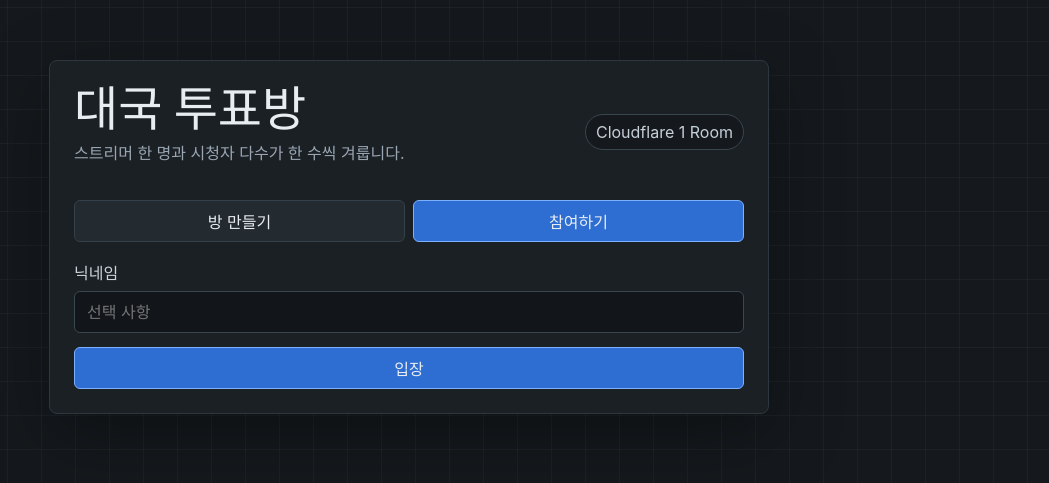
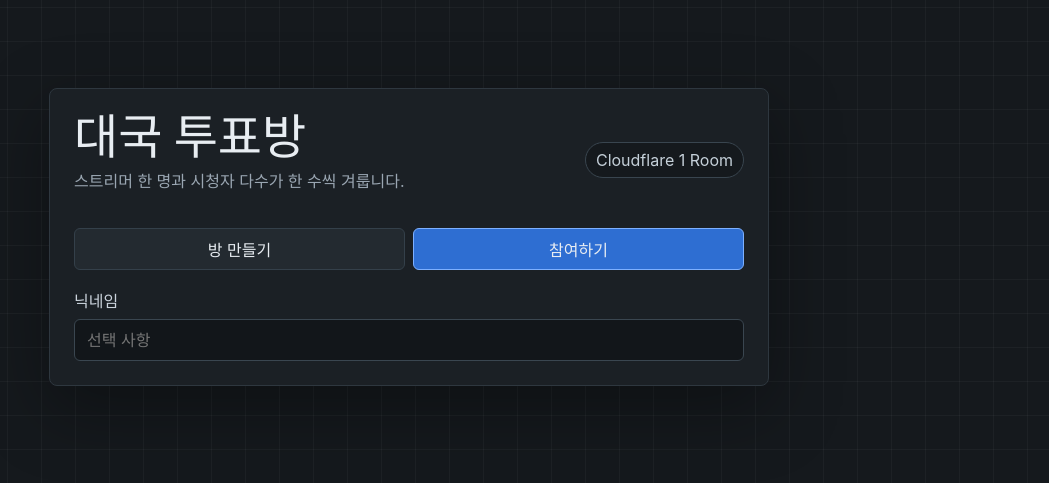
Before and after one commit to lkyu003/Chzz_Omoc_Chess_Badook, a React (Vite) app: page / in a window 1280 px wide. Shown: the part 163-646 px from the top of the page, without its empty margins (231-1280 px from the left). Built offline with nearby package versions, Linux system fonts and the light colour scheme.

Commit message:
Reject viewer joins without active room

```diff
--- a/src/main.jsx
+++ b/src/main.jsx
@@ -12,6 +12,11 @@ const games = [
 ];
 
 const timeOptions = [5, 10, 15, 20, 25, 30];
+
+function readableError(message) {
+  if (message.code === "no_room") return "현재 열린 방이 없습니다.";
+  return message.message || message.code || "요청을 처리하지 못했습니다.";
+}
 
 function App() {
   const [mode, setMode] = useState("join");
@@ -31,6 +36,7 @@ function App() {
   const [serverOffsetMs, setServerOffsetMs] = useState(0);
   const socketRef = useRef(null);
   const audioRef = useRef(null);
+  const pendingRoleRef = useRef(null);
 
   useEffect(() => {
     audioRef.current = createMoveAudio();
@@ -43,6 +49,7 @@ function App() {
   const connect = useCallback(
     (nextRole, nextToken = token) => {
       socketRef.current?.close();
+      pendingRoleRef.current = nextRole;
       setSocketStatus("connecting");
       setError("");
       const protocol = location.protocol === "https:" ? "wss" : "ws";
@@ -60,7 +67,13 @@ function App() {
         const message = JSON.parse(event.data);
         if (message.state?.serverNow) setServerOffsetMs(message.state.serverNow - Date.now());
         if (message.serverNow) setServerOffsetMs(message.serverNow - Date.now());
-        if (message.type === "room_snapshot") setState(message.state);
+        if (message.type === "room_snapshot") {
+          setState(message.state);
+          if (pendingRoleRef.current && message.state?.active) {
+            setRole(pendingRoleRef.current);
+            pendingRoleRef.current = null;
+          }
+        }
         if (message.type === "turn_started") {
           setState((previous) =>
             previous ? { ...previous, turn: { id: message.turnId, side: message.side, endsAt: message.endsAt, serverNow: message.serverNow } } : previous,
@@ -76,7 +89,15 @@ function App() {
         if (message.type === "viewer_count") {
           setState((previous) => (previous ? { ...previous, viewerCount: message.count } : previous));
         }
-        if (message.type === "error") setError(message.message || message.code);
+        if (message.type === "error") {
+          setError(readableError(message));
+          if (message.code === "no_room") {
+            pendingRoleRef.current = null;
+            setRole(null);
+            setState(null);
+            socket.close();
+          }
+        }
       });
     },
     [muted, nickname, token],
@@ -104,9 +125,8 @@ function App() {
   };
 
   const joinRoom = (event) => {
-    event.preventDefault();
+    event?.preventDefault();
     audioRef.current?.unlock();
-    setRole("viewer");
     connect("viewer", "");
   };
 
@@ -212,7 +232,16 @@ function EntryScreen(props) {
           <button className={props.mode === "create" ? "active" : ""} onClick={() => props.setMode("create")}>
             방 만들기
           </button>
-          <button className={props.mode === "join" ? "active" : ""} onClick={() => props.setMode("join")}>
+          <button
+            className={props.mode === "join" ? "active" : ""}
+            onClick={(event) => {
+              if (props.mode === "join") {
+                props.joinRoom(event);
+              } else {
+                props.setMode("join");
+              }
+            }}
+          >
             참여하기
           </button>
         </div>
@@ -249,14 +278,11 @@ function EntryScreen(props) {
             </button>
           </form>
         ) : (
-          <form onSubmit={props.joinRoom} className="entry-form">
+          <form onSubmit={props.joinRoom} className="entry-form join-form">
             <label>
               닉네임
               <input value={props.nickname} onChange={(event) => props.setNickname(event.target.value)} placeholder="선택 사항" />
             </label>
-            <button className="primary" type="submit">
-              입장
-            </button>
           </form>
         )}
         {props.error && <p className="error-line">{props.error}</p>}
--- a/worker/GameRoom.js
+++ b/worker/GameRoom.js
@@ -136,7 +136,6 @@ export class GameRoom {
     server.addEventListener("close", () => this.disconnect(socketId));
     server.addEventListener("error", () => this.disconnect(socketId));
 
-    this.send(socketId, { type: "room_snapshot", state: this.publicState() });
     return new Response(null, { status: 101, webSocket: client });
   }
 
@@ -217,6 +216,10 @@ export class GameRoom {
         this.send(socketId, { type: "error", code: "unauthorized", message: "Streamer token is invalid." });
       }
     } else {
+      if (!this.room.active) {
+        this.send(socketId, { type: "error", code: "no_room", message: "No active room exists." });
+        return;
+      }
       if (this.room.viewers.size >= this.config.maxViewers) {
         this.send(socketId, { type: "error", code: "room_full", message: "Viewer cap reached." });
         return;
```
